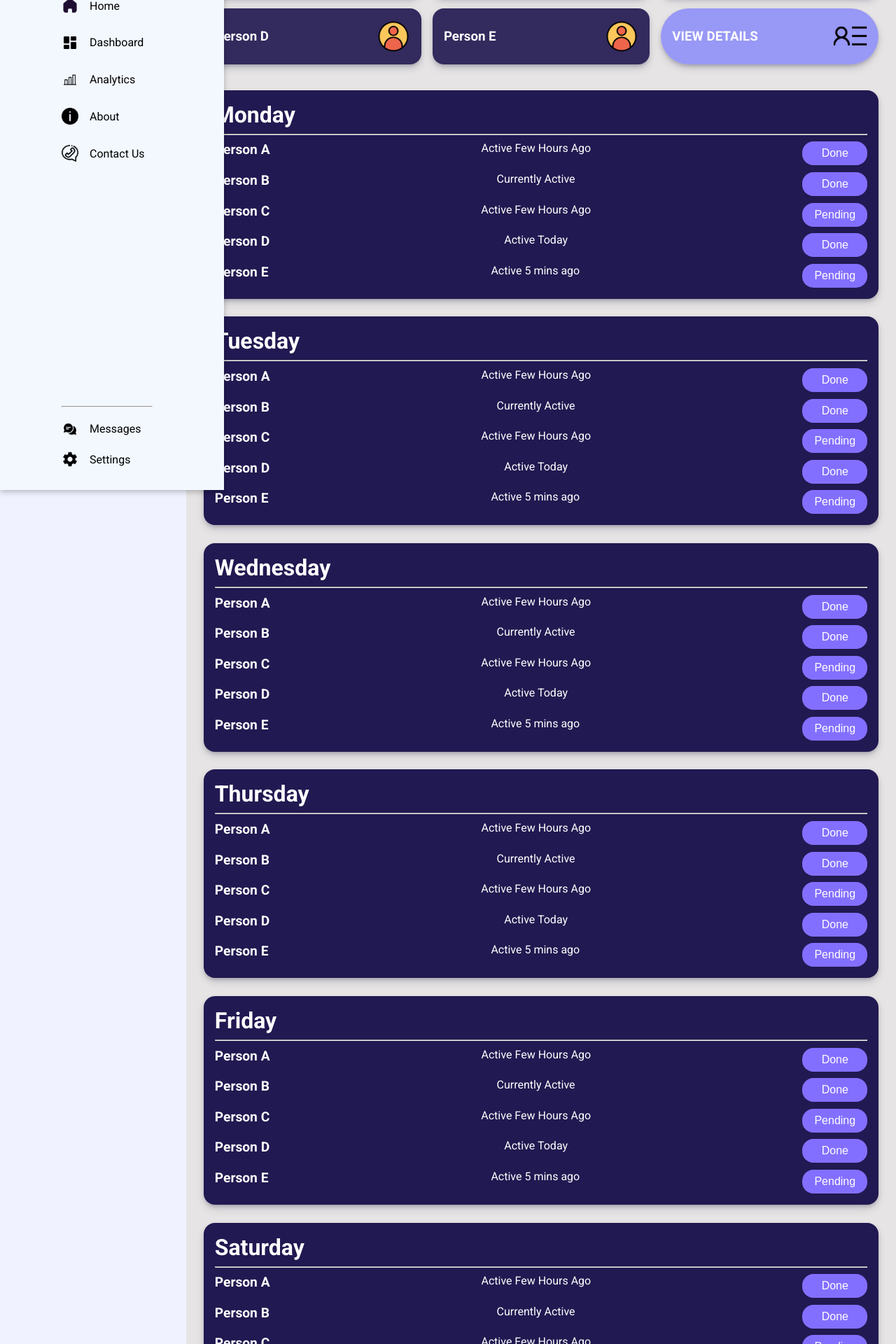
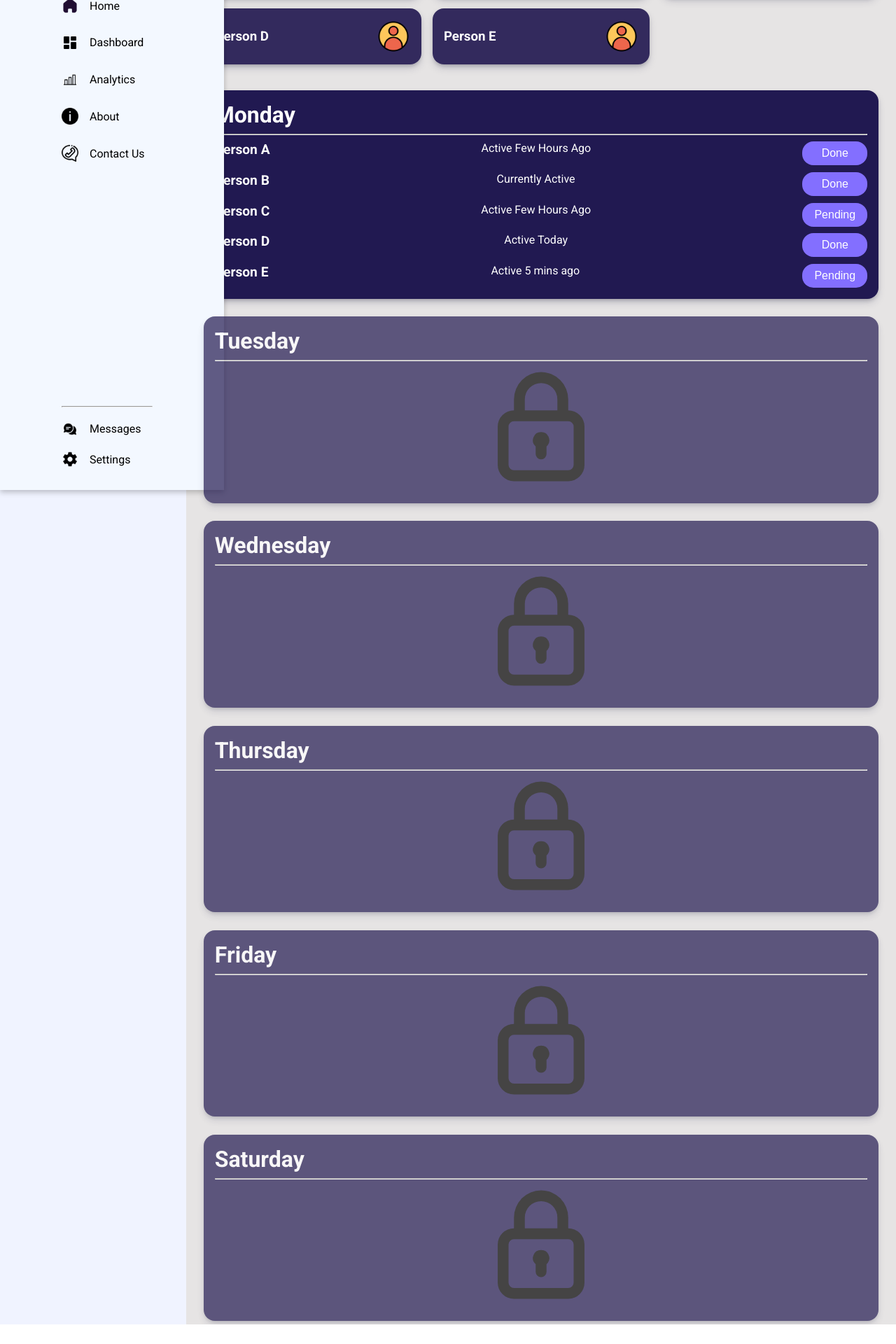
Before and after one commit to vireshkoli/Business-Board-Monopoly, a React (Vite) app: page /dashboard in a window 1280 px wide. Shown: the part 100-2020 px from the top of the page at 70% size. After the commit the page ends 1992 px from the top, so only its background shows below. Built offline with nearby package versions, Linux system fonts and the light colour scheme.

Commit message:
Pop Up Content And Lock Added

```diff
--- a/src/App.jsx
+++ b/src/App.jsx
@@ -6,6 +6,8 @@ import Navbar from "./Navbar/Navbar";
 import Home from "./Home/Home";
 import Profile from "./Profile/Profile";
 import Dashboard from "./Dashboard/Dashboard";
+import BoardList6 from "./Boards List/BoardList6";
+import BoardList8 from "./Boards List/BoardList8";
 
 function App() {
   return (
@@ -14,6 +16,8 @@ function App() {
       <Router>
         <Routes>
           <Route exact path="/" element={<Home />} />
+          <Route exact path="/6dayboards" element={<BoardList6 />} />
+          <Route exact path="/8dayboards" element={<BoardList8 />} />
           <Route exact path="/profile" element={<Profile />} />
           <Route exact path="/dashboard" element={<Dashboard />} />
         </Routes>
--- /dev/null
+++ b/src/Boards List/BoardList.css
@@ -0,0 +1,9 @@
+.boardlistcontainer {
+  display: flex;
+  flex-direction: column;
+  background-color: rgb(230, 228, 228);
+  width: 80rem;
+  height: auto;
+  margin-left: 20.8vw;
+  align-items: center;
+}
--- /dev/null
+++ b/src/Boards List/BoardList6.jsx
@@ -0,0 +1,10 @@
+import React from 'react'
+import "./BoardList.css"
+
+function BoardList6() {
+  return (
+    <div className='boardlistcontainer'>Hii I am BoardList 6 Days</div>
+  )
+}
+
+export default BoardList6
--- /dev/null
+++ b/src/Boards List/BoardList8.jsx
@@ -0,0 +1,10 @@
+import React from 'react'
+import "./BoardList.css"
+
+function BoardList8() {
+  return (
+    <div className='boardlistcontainer'>Hii I am BoardList 8 Days</div>
+  )
+}
+
+export default BoardList8
--- a/src/Dashboard/Dashboard.css
+++ b/src/Dashboard/Dashboard.css
@@ -9,11 +9,11 @@
 }
 .boardmembers {
   width: 95%;
-  height: 10rem;
+  height:auto;
   display: grid;
   grid-template-columns: repeat(3, 1fr);
   justify-items: center;
-  align-items: center;
+  /* align-items: center; */
   gap: 1rem;
   padding: 1rem;
 }
@@ -25,41 +25,40 @@
   width: 100%;
   height: 5rem;
   display: flex;
+  flex-direction: column;
   align-items: center;
   justify-content: space-between;
   border-radius: 1rem;
   box-shadow: rgba(50, 50, 93, 0.25) 0px 6px 12px -2px, rgba(0, 0, 0, 0.3) 0px 3px 7px -3px;
+  transition: height 0.3s ease-in;
 }
-.members h3, .viewdetails h3{
+.members h3{
   margin-left: 1rem;
 }
 .members img{
   width: 3rem;
   margin-right: 1rem;
 }
-.viewdetails{
-  /* background-color: rgb(108, 122, 231); */
-  background-color: rgba(137, 137, 250, 0.841);
-  color: white;
+.expand{
+  height: 10rem;
+  transition: height 0.3s ease-in;
+}
+.membercontent{
   width: 100%;
-  height: 100%;
+  height: 5rem;
   display: flex;
   align-items: center;
   justify-content: space-between;
-  border-radius: 3rem;
-  /* border: 3px solid black; */
-  box-shadow: rgba(50, 50, 93, 0.25) 0px 6px 12px -2px, rgba(0, 0, 0, 0.3) 0px 3px 7px -3px;
-  cursor: pointer;
 }
-.viewdetails img{
-  width: 3rem;
-  margin-right: 1rem;
+.popupcontent{
+  display: flex;
+  flex-direction: column;
 }
 .boarddays{
   width: 100%;
   display: flex;
   flex-direction: column;
   gap: 1rem;
-  margin-top: 2rem;
+  margin-top: 1rem;
   align-items: center;
 }
--- a/src/Dashboard/Dashboard.jsx
+++ b/src/Dashboard/Dashboard.jsx
@@ -1,4 +1,5 @@
 import React from "react";
+import { useState } from "react";
 import "./Dashboard.css";
 
 import memberimg from "../assets/Home Assets/profile.png";
@@ -7,41 +8,112 @@ import detailsimg from "../assets/Dashboard Assets/detailsimg.png";
 import Day from "./Day.jsx";
 
 function Dashboard() {
+  const [hoverA, setHoverA] = useState(false);
+  const [hoverB, setHoverB] = useState(false);
+  const [hoverC, setHoverC] = useState(false);
+  const [hoverD, setHoverD] = useState(false);
+  const [hoverE, setHoverE] = useState(false);
+
   return (
     <div className="dashboardcontainer">
       <div className="boardmembers">
-        <div className="members">
+        <div
+          onMouseEnter={() => setHoverA(true)}
+          onMouseLeave={() => setHoverA(false)}
+          className={`members ${hoverA ? "expand" : ""}`}
+        >
+          <div className="membercontent">
             <h3>Person A</h3>
             <img src={memberimg} alt="" />
           </div>
-        <div className="members">
+          {hoverA ? <div className="popupcontent">Hii I am Popup</div> : ""}
+        </div>
+        <div
+          onMouseEnter={() => setHoverB(true)}
+          onMouseLeave={() => setHoverB(false)}
+          className={`members ${hoverB ? "expand" : ""}`}
+        >
+          <div className="membercontent">
             <h3>Person B</h3>
             <img src={memberimg} alt="" />
           </div>
-        <div className="members">
+          {hoverB ? <div className="popupcontent">Hii I am Popup</div> : ""}
+        </div>
+        <div
+          onMouseEnter={() => setHoverC(true)}
+          onMouseLeave={() => setHoverC(false)}
+          className={`members ${hoverC ? "expand" : ""}`}
+        >
+          <div className="membercontent">
             <h3>Person C</h3>
             <img src={memberimg} alt="" />
           </div>
-        <div className="members">
+          {hoverC ? <div className="popupcontent">Hii I am Popup</div> : ""}
+        </div>
+        <div
+          onMouseEnter={() => setHoverD(true)}
+          onMouseLeave={() => setHoverD(false)}
+          className={`members ${hoverD ? "expand" : ""}`}
+        >
+          <div className="membercontent">
             <h3>Person D</h3>
             <img src={memberimg} alt="" />
           </div>
-        <div className="members">
+          {hoverD ? <div className="popupcontent">Hii I am Popup</div> : ""}
+        </div>
+        <div
+          onMouseEnter={() => setHoverE(true)}
+          onMouseLeave={() => setHoverE(false)}
+          className={`members ${hoverE ? "expand" : ""}`}
+        >
+          <div className="membercontent">
             <h3>Person E</h3>
             <img src={memberimg} alt="" />
           </div>
-        <div className="viewdetails">
-          <h3>VIEW DETAILS</h3>
-          <img src={detailsimg} alt="" />
+          {hoverE ? <div className="popupcontent">Hii I am Popup</div> : ""}
         </div>
       </div>
       <div className="boarddays">
-        <Day day="Monday" member={["Person A", "Person B", "Person C", "Person D", "Person E"]} status={["Done", "Done", "Pending", "Done", "Pending"]}/>
-        <Day day="Tuesday" member={["Person A", "Person B", "Person C", "Person D", "Person E"]} status={["Done", "Done", "Pending", "Done", "Pending"]}/>
-        <Day day="Wednesday" member={["Person A", "Person B", "Person C", "Person D", "Person E"]} status={["Done", "Done", "Pending", "Done", "Pending"]}/>
-        <Day day="Thursday" member={["Person A", "Person B", "Person C", "Person D", "Person E"]} status={["Done", "Done", "Pending", "Done", "Pending"]}/>
-        <Day day="Friday" member={["Person A", "Person B", "Person C", "Person D", "Person E"]} status={["Done", "Done", "Pending", "Done", "Pending"]}/>
-        <Day day="Saturday" member={["Person A", "Person B", "Person C", "Person D", "Person E"]} status={["Done", "Done", "Pending", "Done", "Pending"]}/>
+        <Day
+          day="Monday"
+          member={["Person A", "Person B", "Person C", "Person D", "Person E"]}
+          status={["Done", "Done", "Pending", "Done", "Pending"]}
+        />
+        <Day
+          day="Tuesday"
+          member={["Person A", "Person B", "Person C", "Person D", "Person E"]}
+          status={["Done", "Done", "Pending", "Done", "Pending"]}
+          lock
+          opacitylow
+        />
+        <Day
+          day="Wednesday"
+          member={["Person A", "Person B", "Person C", "Person D", "Person E"]}
+          status={["Done", "Done", "Pending", "Done", "Pending"]}
+          lock
+          opacitylow
+        />
+        <Day
+          day="Thursday"
+          member={["Person A", "Person B", "Person C", "Person D", "Person E"]}
+          status={["Done", "Done", "Pending", "Done", "Pending"]}
+          lock
+          opacitylow
+        />
+        <Day
+          day="Friday"
+          member={["Person A", "Person B", "Person C", "Person D", "Person E"]}
+          status={["Done", "Done", "Pending", "Done", "Pending"]}
+          lock
+          opacitylow
+        />
+        <Day
+          day="Saturday"
+          member={["Person A", "Person B", "Person C", "Person D", "Person E"]}
+          status={["Done", "Done", "Pending", "Done", "Pending"]}
+          lock
+          opacitylow
+        />
       </div>
     </div>
   );
--- a/src/Dashboard/Day.css
+++ b/src/Dashboard/Day.css
@@ -32,3 +32,12 @@
     border-radius: 1rem;
     font-size: 1rem;
 }
+
+.opacitylow{
+    opacity:  0.7;
+}
+.lockimg{
+    width: 20%;
+    display: flex;
+    margin: auto;
+}
--- a/src/Dashboard/Day.jsx
+++ b/src/Dashboard/Day.jsx
@@ -1,11 +1,15 @@
 import React from "react";
 import "./Day.css";
+import locked from "../assets/Dashboard Assets/lock.svg"
 
 function Day(props) {
   return (
-    <div className="day">
+    <div className={`day ${props.opacitylow ? "opacitylow" :  ""}`}>
       <h3>{props.day}</h3>
       <hr />
+      {props.lock ? (
+        <img className="lockimg" src={locked} alt="Locked" />
+      ) : (
         <div className="daydetails">
           <div className="memberstatus">
             <p>{props.member[0]}</p>
@@ -33,6 +37,7 @@ function Day(props) {
             <button>{props.status[4]}</button>
           </div>
         </div>
+      )}
     </div>
   );
 }
--- a/src/Home/BoardType.css
+++ b/src/Home/BoardType.css
@@ -42,3 +42,7 @@
     cursor: pointer;
     box-shadow: rgba(0, 0, 0, 0.16) 0px 10px 36px 0px, rgba(0, 0, 0, 0.06) 0px 0px 0px 1px;
 }
+.boardcategory a{
+    text-decoration: none;
+    color: white;
+}
--- a/src/Home/BoardType.jsx
+++ b/src/Home/BoardType.jsx
@@ -11,7 +11,7 @@ function BoardType(props) {
           {props.boarddays} Days
         </p>
       </div>
-      <button>Explore</button>
+      <button><a href={props.boardhref}>Explore</a></button>
     </div>
   );
 }
--- a/src/Home/Home.jsx
+++ b/src/Home/Home.jsx
@@ -32,8 +32,8 @@ function Home() {
         </div>
         <img className="shadow" id="landingimg" src={landingimg} alt="landingimg" />
       </div>
-      <BoardType boarddays="6"/>
-      <BoardType boarddays="8"/>
+      <BoardType boarddays="6" boardhref="/6dayboards"/>
+      <BoardType boarddays="8" boardhref="/8dayboards"/>
     </div>
   );
 }
```
Also changed, not shown: src/assets/Dashboard Assets/lock.svg (added). Lines whose indentation alone changed are shown as unchanged.
